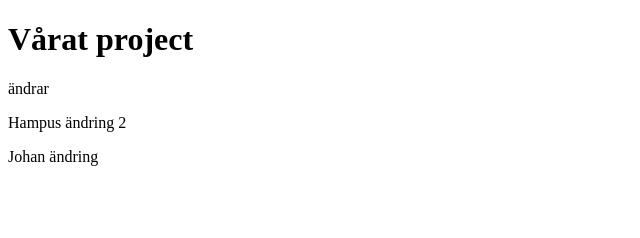
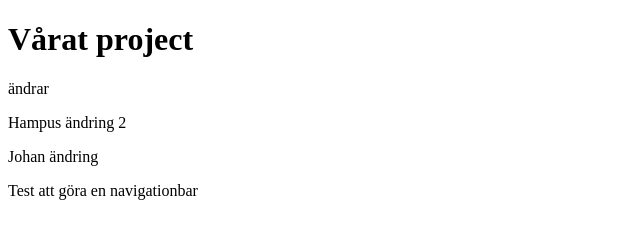
Before and after one commit to ZBajie/project, a plain HTML site: page index.html in a window 1280 px wide. Shown: the whole page, without its empty margins (0-640 px from the left). Drawn offline with Linux system fonts and the light colour scheme.

Commit message:
text i ny branch

```diff
--- a/index.html
+++ b/index.html
@@ -10,5 +10,6 @@
     <p>ändrar</p>
     <p>Hampus ändring 2</p>
     <p>Johan ändring</p>
+    <p>Test att göra en navigationbar</p>
   </body>
 </html>
```
